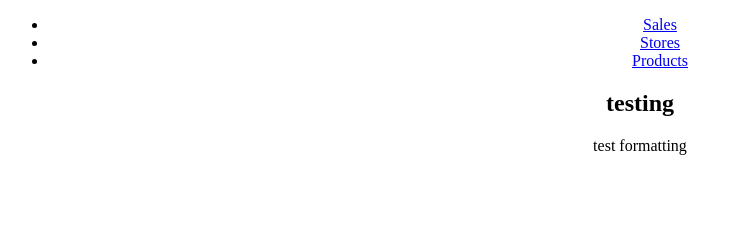
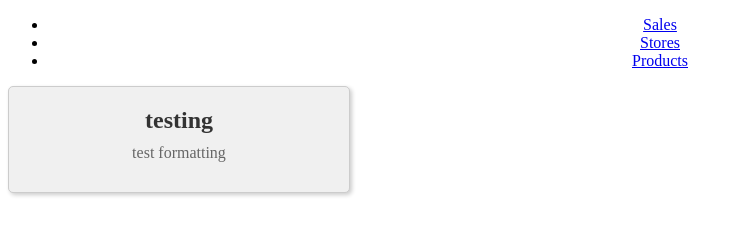
Before and after one commit to jatwitmyer/revenue-tracker, a React app in the folder client/: page /stores in a window 1280 px wide. Shown: the whole page, without its empty margins (0-743 px from the left). Built offline with nearby package versions, Linux system fonts and the light colour scheme; no server answers.

Commit message:
added manifest

```diff
--- /dev/null
+++ b/client/public/robots.txt
@@ -0,0 +1,3 @@
+# https://www.robotstxt.org/robotstxt.html
+User-agent: *
+Disallow:
--- a/client/src/components/Stores.js
+++ b/client/src/components/Stores.js
@@ -1,10 +1,11 @@
 import React, { useEffect, useState } from "react";
 
 function Stores({storesArray}) {
+    console.log(storesArray.address)
     return (
-        <div class="info-box" >
-                <h2 class="store-name" >testing</h2>
-                <p class="store-location" >test formatting</p>
+        <div className="info-box" >
+                <h2 className="store-name" >testing</h2>
+                <p className="store-location" >test formatting</p>
         </div>
     )
 }
--- a/client/src/index.css
+++ b/client/src/index.css
@@ -1,3 +1,27 @@
 .App {
     text-align: center;
   }
+
+.info-box {
+  background-color: #f0f0f0;
+  border: 1px solid #ccc;
+  padding: 20px;
+  width: 300px;
+  text-align: center;
+  border-radius: 5px;
+  box-shadow: 2px 2px 4px rgba(0, 0, 0, 0.2);
+}
+
+.store-name {
+  font-size: 24px;
+  font-weight: bold;
+  color: #333;
+  margin: 0;
+}
+
+
+.store-location {
+  font-size: 16px;
+  color: #666;
+  margin: 10px 0;
+}
--- a/client/src/index.js
+++ b/client/src/index.js
@@ -1,5 +1,5 @@
 import React from 'react';
-import ReactDOM from 'react-dom';
+import ReactDOM from 'react-dom/client';
 import './index.css';
 import App from './components/App';
 import reportWebVitals from './reportWebVitals';
```
Also changed, not shown: client/public/favicon.ico (added), client/public/logo192.png (added), client/public/logo512.png (added), client/public/manifest.json (added), 2 other files.
